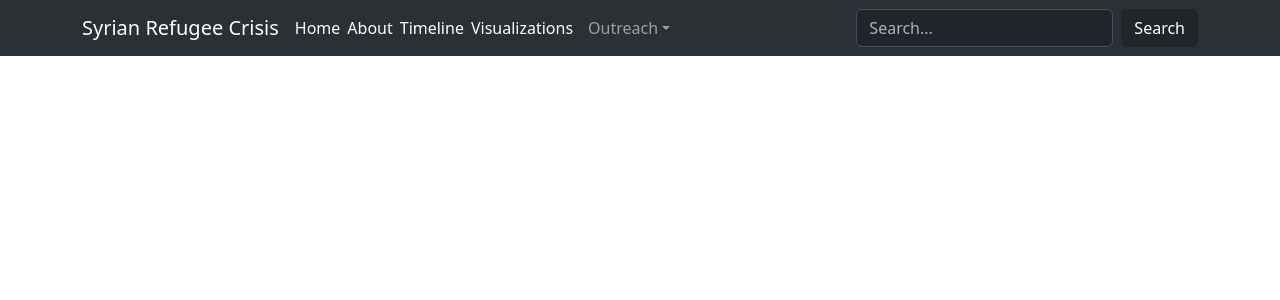
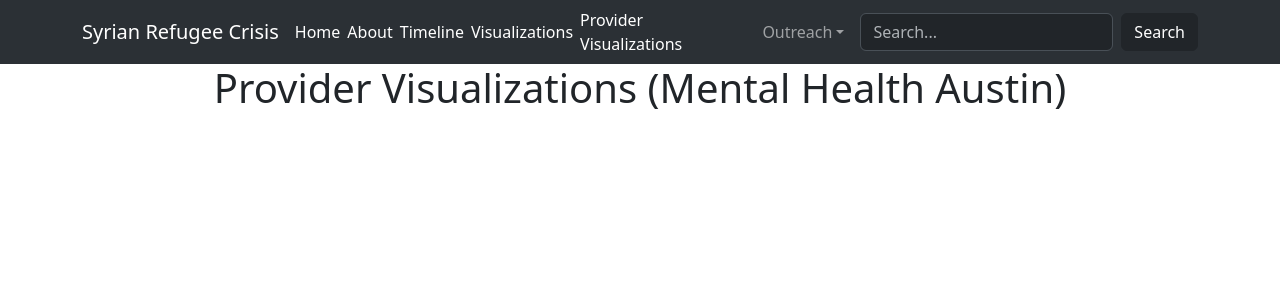
Before and after one commit to anishm31/Syrian-Refugee-Crisis, a React (Create React App) app: page /provider-visualizations in a window 1280 px wide. Shown: the top 300 px of the page. Built offline with nearby package versions, Linux system fonts and the light colour scheme.

Commit message:
added "Provider Visualizations" tab + page

```diff
--- a/src/Components/MainNavbar.js
+++ b/src/Components/MainNavbar.js
@@ -61,6 +61,15 @@
               </Link>
             </Nav.Link>
 
+            <Nav.Link>
+              <Link
+                style={{ color: "white", textDecoration: "inherit", marginRight: 7}}
+                to="/provider-visualizations"
+              >
+                Provider Visualizations
+              </Link>
+            </Nav.Link>
+
             <Navbar.Toggle aria-controls="basic-navbar-nav" />
             <Navbar.Collapse id="basic-navbar-nav">
               <Nav className="me-auto">
--- /dev/null
+++ b/src/Components/ProviderVisualizationsPage.js
@@ -0,0 +1,11 @@
+import React, { useState, useEffect } from "react";
+
+function ProviderVisualizationsPage() {
+  return (
+    <div>
+      <h1 style={{textAlign : "center", marginBottom : "20px"}}>Provider Visualizations (Mental Health Austin)</h1>
+    </div>
+  )
+}
+
+export default ProviderVisualizationsPage;
--- a/src/index.js
+++ b/src/index.js
@@ -16,6 +16,7 @@
 import SearchResultsPage from './Components/SearchResultsPage';
 import TimelineBackground from './Components/TimelineBackground.tsx';
 import VisualizationsPage from './Components/VisualizationsPage.js';
+import ProviderVisualizationsPage from './Components/ProviderVisualizationsPage.js';
 
 const root = ReactDOM.createRoot(document.getElementById('root'));
 root.render(
@@ -35,6 +36,7 @@
         <Route path = "/news-and-events/:id" element = {<NewsEventsInstancePage />}/>
         <Route path="/search/:query" element={<SearchResultsPage />} />
         <Route path="/visualizations" element={<VisualizationsPage />} />
+        <Route path="/provider-visualizations" element={<ProviderVisualizationsPage />} />
     </Routes>
 
   </Router>
```
